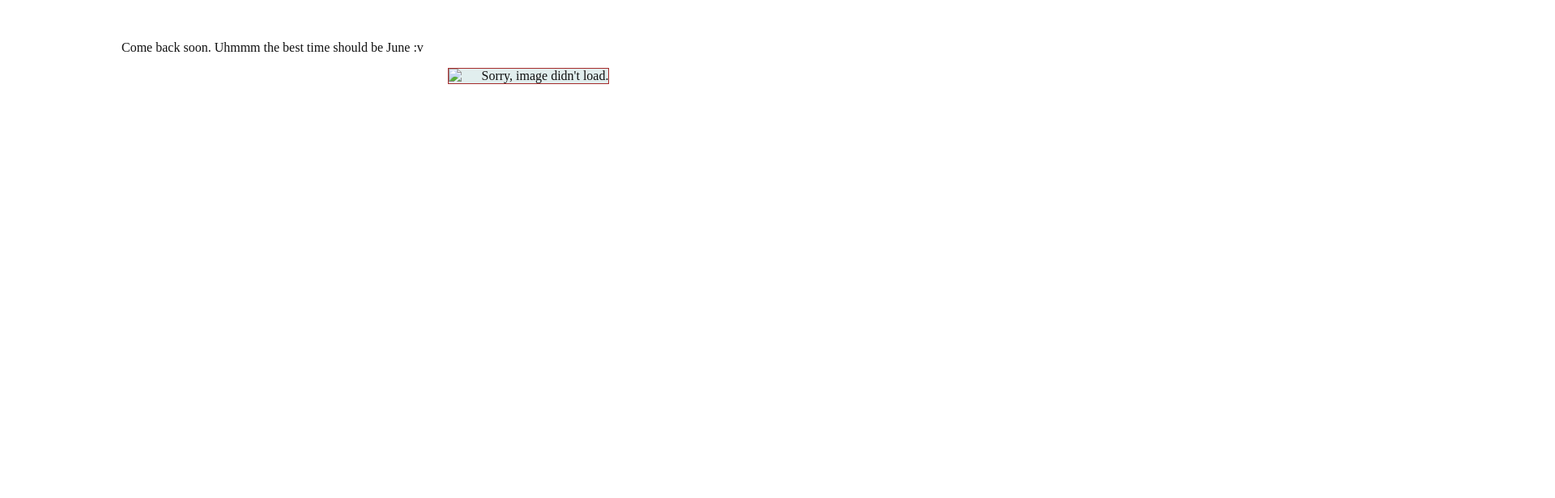
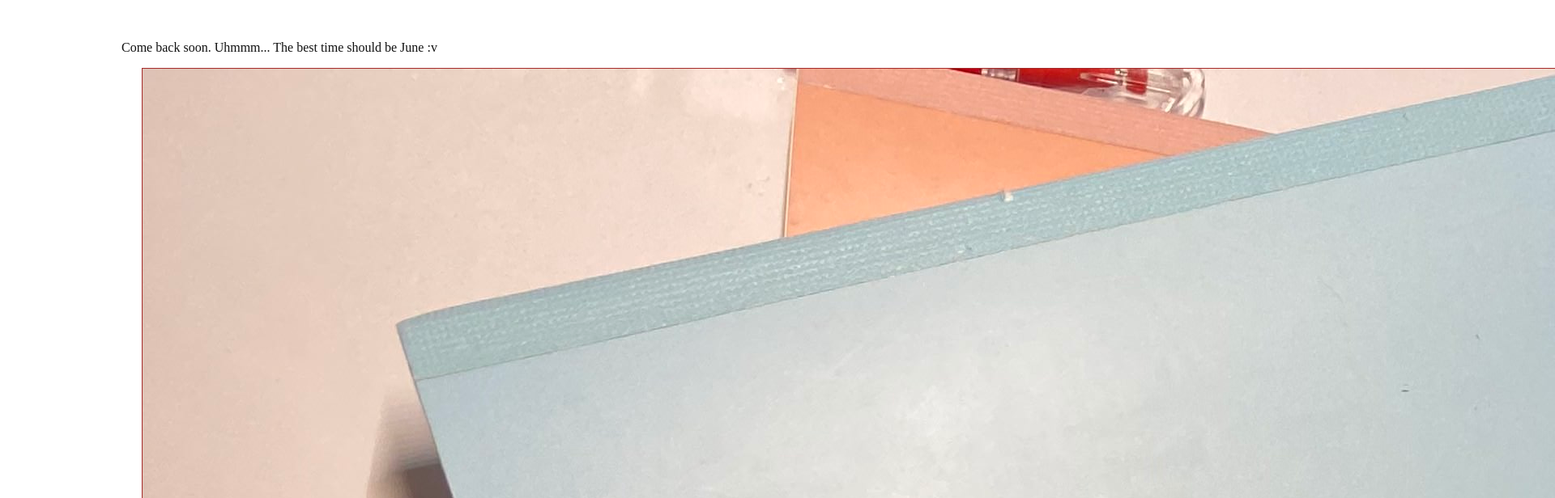
Before and after one commit to quynhpn97/nquynhdiaries, a plain HTML site: page index.html in a window 1280 px wide. Shown: the top 616 px of the page at 81% size, 1920 px wide, since content can reach past the window. Drawn offline with nearby package versions, Linux system fonts and the light colour scheme; some packages are replaced by stand-ins of ours.

Commit message:
- update index.html again

```diff
--- a/index.html
+++ b/index.html
@@ -19,10 +19,10 @@
   \usepackage{enumitem}
   \begin{document}
 
-  Come back soon. Uhmmm the best time should be June :v
+  Come back soon. Uhmmm... The best time should be June :v
 
   <p align='center'>
-  <img src="img/IMG_1022.HEIC" border = 1
+  <img src="img/IMG_1022.jpg" border = 1
   style="border-color:brown;background-color:#e1eeee"
   title="Zzz." alt="Sorry, image didn't load.">
   </p>
```
Also changed, not shown: img/IMG_1022.jpg (added), 3 other files.
